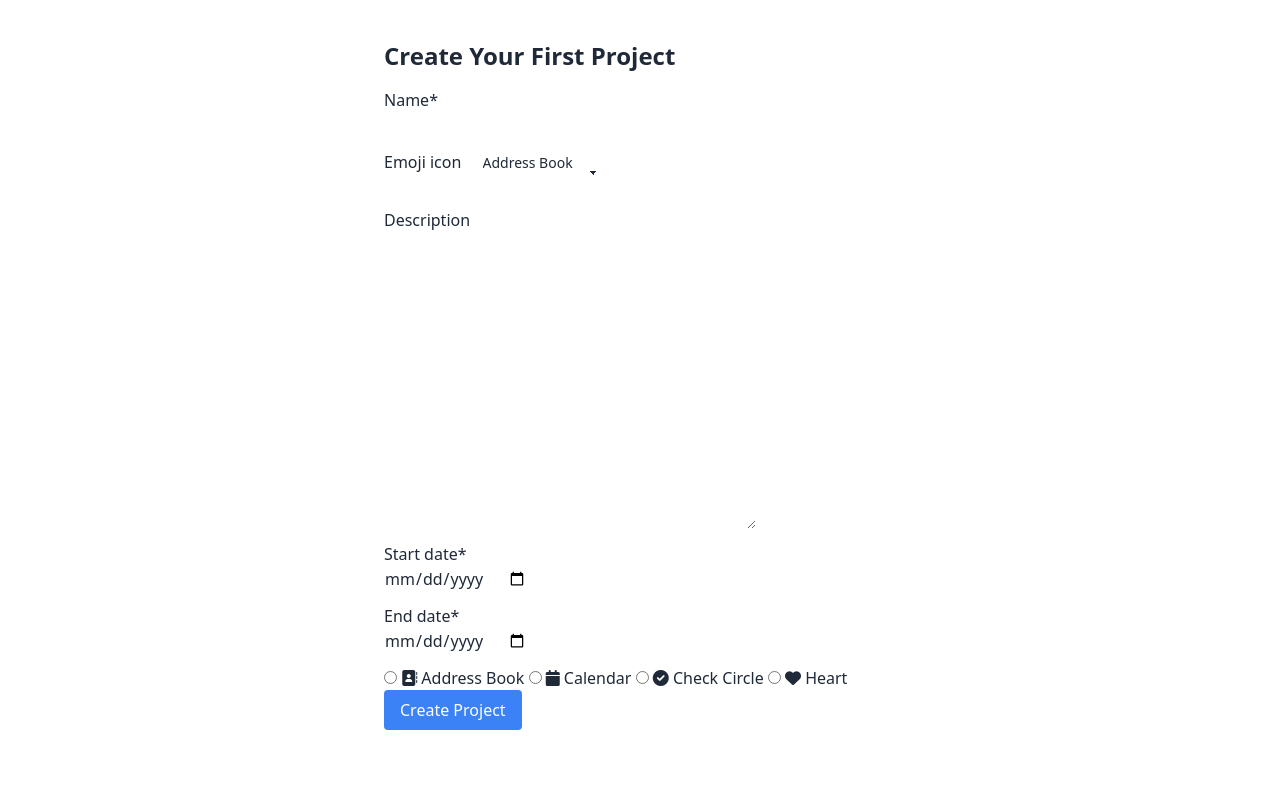
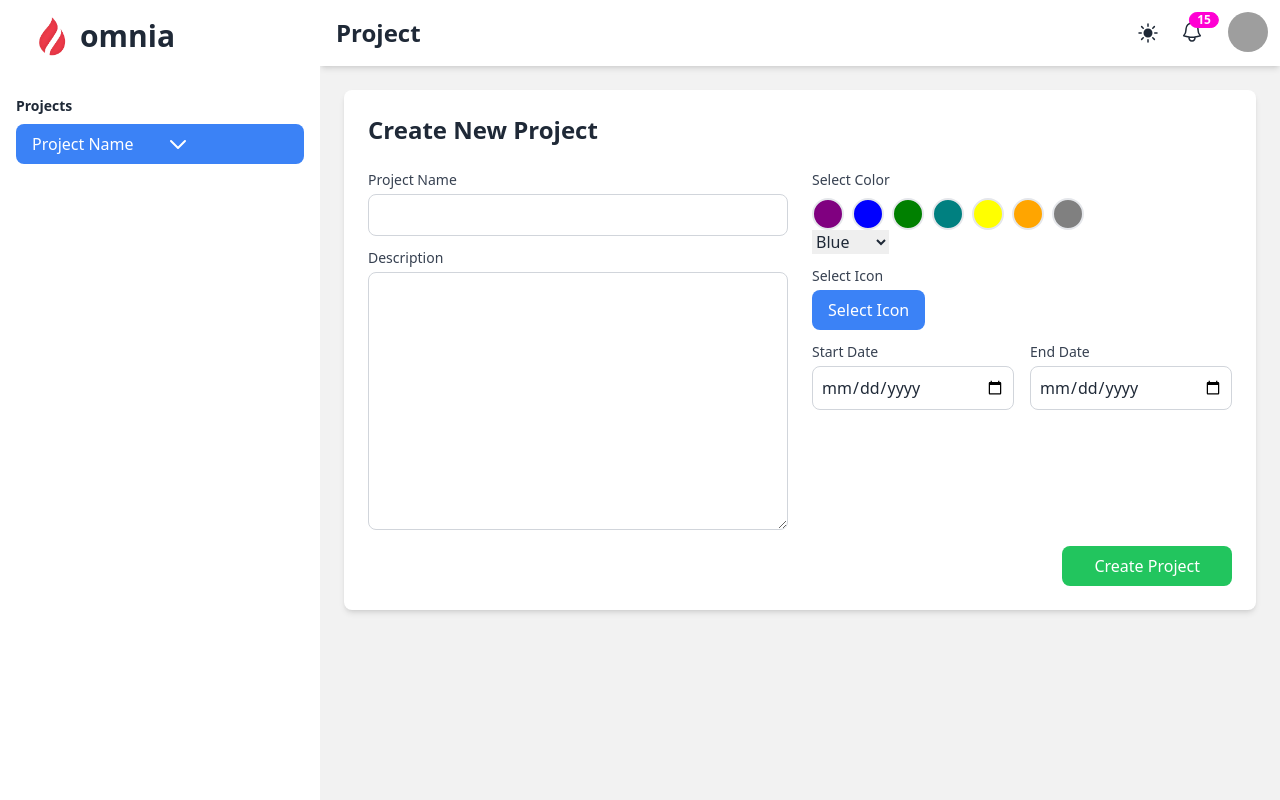
Before and after one commit to J3richoDev/Omnia, a Django app: page /projects/create/ in a window 1280 px wide. Run offline with Django 5.2, Linux system fonts and the light colour scheme; a user stored in the database is signed in; data comes from the database, SQL or seed files in the repository; both versions use the stored data as it was after the commit; some libraries are stand-ins or nearby versions; grey boxes are pictures that could not be loaded.

Commit message:
Improved UI for create Project

```diff
--- a/project_management/project_management/settings.py
+++ b/project_management/project_management/settings.py
@@ -44,6 +44,7 @@ INSTALLED_APPS = [
     'django.contrib.staticfiles',
     'crispy_forms',
     "crispy_tailwind",
+    'widget_tweaks',
     'users',
     'projects',
 ]
--- a/project_management/projects/forms.py
+++ b/project_management/projects/forms.py
@@ -11,11 +11,9 @@ ICON_CHOICES = [
 ]
 
 class ProjectForm(forms.ModelForm):
-    emoji_icon = forms.ChoiceField(choices=ICON_CHOICES, required=False,
-                                   widget=forms.Select(attrs={'class': 'form-control'}))
     class Meta:
         model = Project
-        fields = ['name', 'emoji_icon', 'description', 'start_date', 'end_date']
+        fields = ['name', 'emoji_icon', 'description', 'color', 'start_date', 'end_date']
         widgets = {
             'start_date': forms.DateInput(attrs={'type': 'date'}),
             'end_date': forms.DateInput(attrs={'type': 'date'}),
--- a/project_management/projects/models.py
+++ b/project_management/projects/models.py
@@ -11,13 +11,6 @@ class Project(models.Model):
         ('yellow', 'Yellow'),
         ('orange', 'Orange'),
         ('grey', 'Grey'),
-        ('dark_purple', 'Dark Purple'),
-        ('dark_blue', 'Dark Blue'),
-        ('dark_green', 'Dark Green'),
-        ('dark_teal', 'Dark Teal'),
-        ('dark_yellow', 'Dark Yellow'),
-        ('dark_orange', 'Dark Orange'),
-        ('dark_grey', 'Dark Grey'),
     ]
     name = models.CharField(max_length=100)
     emoji_icon = models.CharField(max_length=255, blank=True, null=True)
--- a/project_management/projects/templates/project_base.html
+++ b/project_management/projects/templates/project_base.html
@@ -180,7 +180,7 @@
                                  <span class="truncate max-w-[200px]">
                                     {% if request.session.current_project_id %}
                                         {% with current_project=user_projects|get_item:request.session.current_project_id %}
-                                            {{ current_project.emoji_icon }}
+                                     <i class="fas {{ current_project.emoji_icon }} text-xl text-gray-200 mr-3"></i>
                                             {{ current_project.name }}
                                         {% endwith %}
                                     {% else %}
--- a/project_management/projects/templates/projects/create_project.html
+++ b/project_management/projects/templates/projects/create_project.html
@@ -1,23 +1,117 @@
-{% extends 'base.html' %}
+{% extends 'project_base.html' %}
 {% load crispy_forms_tags %}
+{% load widget_tweaks %}
 {% block title %}Create Project{% endblock %}
 {% block heading %}Project{% endblock %}
 
 {% block content %}
-<div class="max-w-lg mx-auto mt-10">
-    <h1 class="text-2xl font-bold mb-4">Create Your First Project</h1>
-    <form method="POST">
-        {% csrf_token %}
-        {{ form|crispy }}
-        <div class="icon-picker">
-            {% for icon, label in form.fields.emoji_icon.choices %}
-            <label>
-                <input type="radio" name="emoji_icon" value="{{ icon }}">
-                <i class="fa {{ icon }}"></i> {{ label }}
-            </label>
-            {% endfor %}
+<form method="POST" novalidate>
+            {% csrf_token %}
+    <div class="mx-auto p-6 bg-white rounded-lg shadow-md mt-2">
+            <h1 class="text-2xl font-bold mb-6">Create New Project</h1>
+        <div class="grid grid-cols-2 gap-6">
+            <div class="">
+                <!-- Project Name -->
+                <div class="mb-3">
+                    <label class="block text-sm font-medium text-gray-700" for="name">Project Name</label>
+                    {{ form.name|add_class:"block w-full mt-1 p-2 border border-gray-300 rounded-lg focus:outline-none focus:ring-blue-500 focus:border-blue-500" }}
+                </div>
+
+                <!-- Description -->
+                <div>
+                    <label class="block text-sm font-medium text-gray-700" for="description">Description</label>
+                    {{ form.description|add_class:"block w-full mt-1 p-2 border border-gray-300 rounded-lg focus:outline-none focus:ring-blue-500 focus:border-blue-500" }}
+                </div>
+            </div>
+            <div class="">
+                <!-- Color Selection -->
+                <div class="mb-3">
+                    <label class="block text-sm font-medium text-gray-700">Select Color</label>
+                    <div class="flex space-x-2 mt-2">
+                        {% for color, label in form.color.field.choices %}
+                            <button type="button" class="w-8 h-8 rounded-full border-2 focus:ring-2 focus:ring-offset-2" style="background-color: {{ color }};"
+                                    data-color="{{ color }}" onclick="selectColor('{{ color }}')"></button>
+                        {% endfor %}
+                    </div>
+                    {{ form.color }}
+                </div>
+
+                <!-- Icon Selection -->
+                <div class="mb-3">
+                    <label class="block text-sm font-medium text-gray-700">Select Icon</label>
+                    <button type="button" onclick="toggleIconPicker()" class="mt-1 px-4 py-2 bg-blue-500 text-white rounded-lg hover:bg-blue-600 focus:ring-2 focus:ring-blue-300">
+                        Select Icon
+                    </button>
+                    <div id="icon-picker" class="grid grid-cols-7 gap-4 mt-4 max-h-48 overflow-y-auto hidden bg-gray-50 p-4 rounded-lg shadow-md">
+                        {% for icon in icons %}
+                            <button type="button" class="flex items-center justify-center p-2 rounded-lg border border-gray-300 hover:bg-gray-100"
+                                    data-icon="{{ icon }}" onclick="selectIcon(this)">
+                               <div class="px-2 py-1 bg-white rounded-lg"><i class="fas {{ icon }} text-xl text-gray-700"></i></div>
+                            </button>
+                        {% endfor %}
+                    </div>
+                    {{ form.emoji_icon }}
+                </div>
+
+                <!-- Start and End Dates -->
+                <div class="grid grid-cols-1 md:grid-cols-2 gap-4 mt-1 mb-3">
+                    <div>
+                        <label class="block text-sm font-medium text-gray-700" for="start_date">Start Date</label>
+                        {{ form.start_date|add_class:"block w-full mt-1 p-2 border border-gray-300 rounded-lg focus:outline-none focus:ring-blue-500 focus:border-blue-500" }}
+                    </div>
+                    <div>
+                        <label class="block text-sm font-medium text-gray-700" for="end_date">End Date</label>
+                        {{ form.end_date|add_class:"block w-full mt-1 p-2 border border-gray-300 rounded-lg focus:outline-none focus:ring-blue-500 focus:border-blue-500" }}
+                    </div>
+                </div>
+            </div>
         </div>
-        <button type="submit" class="bg-blue-500 text-white py-2 px-4 rounded">Create Project</button>
-    </form>
-</div>
+            <!-- Submit Button -->
+            <div class="flex mt-4 justify-end">
+                <button type="submit" class="px-8 py-2 bg-green-500 text-white rounded-lg hover:bg-green-600 focus:ring-2 focus:ring-green-300">
+                    Create Project
+                </button>
+            </div>
+    </div>
+</form>
+       <script>
+        let selectedColor = 'blue';
+        let selectedIconButton = null; // Track the currently selected icon button
+
+        function selectColor(color) {
+            selectedColor = color;
+            document.querySelector('select[name="color"]').value = color;
+
+            // If an icon is already selected, update its background color
+            if (selectedIconButton) {
+                selectedIconButton.style.backgroundColor = selectedColor;
+            }
+        }
+
+        function toggleIconPicker() {
+            const picker = document.getElementById('icon-picker');
+            picker.classList.toggle('hidden');
+        }
+
+        function selectIcon(button) {
+            // Remove styling from the previously selected icon
+            if (selectedIconButton) {
+                selectedIconButton.style.backgroundColor = '';
+                selectedIconButton.classList.remove('ring', 'ring-blue-500');
+                // selectedIconButton.querySelector('i').classList.remove('text-gray-200');
+            }
+
+            // Highlight the newly selected icon
+            button.style.backgroundColor = selectedColor;
+            button.classList.add('ring', 'ring-blue-500');
+            // button.querySelector('i').classList.add('text-gray-200');
+
+            // Update the currently selected button
+            selectedIconButton = button;
+
+            // Update the hidden input field with the selected icon
+            const iconField = document.querySelector('input[name="emoji_icon"]');
+            iconField.value = button.dataset.icon;
+        }
+    </script>
 {% endblock %}
--- a/project_management/projects/views.py
+++ b/project_management/projects/views.py
@@ -22,7 +22,14 @@ def create_project(request):
             return redirect('dashboard')  # Replace with your dashboard URL
     else:
         form = ProjectForm()
-    return render(request, 'projects/create_project.html', {'form': form})
+    icons = ['fa-star', 'fa-heart', 'fa-bell', 'fa-check', 'fa-cog', 'fa-user', 'fa-pencil-alt', 'fa-trash', 'fa-envelope', 'fa-search',
+ 'fa-plus', 'fa-minus', 'fa-cogs', 'fa-tasks', 'fa-download', 'fa-upload', 'fa-share', 'fa-comments', 'fa-users',
+ 'fa-thumbs-up', 'fa-cog', 'fa-home', 'fa-calendar', 'fa-clock', 'fa-wrench', 'fa-flag', 'fa-list', 'fa-folder',
+ 'fa-bookmark', 'fa-link', 'fa-map-marker-alt', 'fa-clipboard', 'fa-braille', 'fa-bicycle', 'fa-car', 'fa-cogs',
+ 'fa-database', 'fa-paint-brush', 'fa-key', 'fa-gift', 'fa-cloud', 'fa-cloud-upload-alt', 'fa-file', 'fa-file-alt',
+ 'fa-comments', 'fa-briefcase', 'fa-cogs', 'fa-paper-plane', 'fa-bolt', 'fa-lightbulb', 'fa-shield-alt']
+
+    return render(request, 'projects/create_project.html', {'form': form, 'icons': icons})
 
 @login_required
 def set_current_project(request, project_id):
--- a/project_management/users/templates/base.html
+++ b/project_management/users/templates/base.html
@@ -7,6 +7,8 @@
     <link href="https://cdnjs.cloudflare.com/ajax/libs/font-awesome/6.0.0/css/all.min.css" rel="stylesheet">
     <link href="https://cdn.jsdelivr.net/npm/daisyui@4.12.14/dist/full.min.css" rel="stylesheet" type="text/css" />
     <script src="https://cdn.tailwindcss.com"></script>
+    <link href="https://cdnjs.cloudflare.com/ajax/libs/font-awesome/6.0.0/css/all.min.css" rel="stylesheet">
+
 </head>
 <body>
     {% block content %}
```
Also changed, not shown: project_management/projects/templates/projects/initial_project.html (added, +117 -0 lines), project_management/db.sqlite3.
